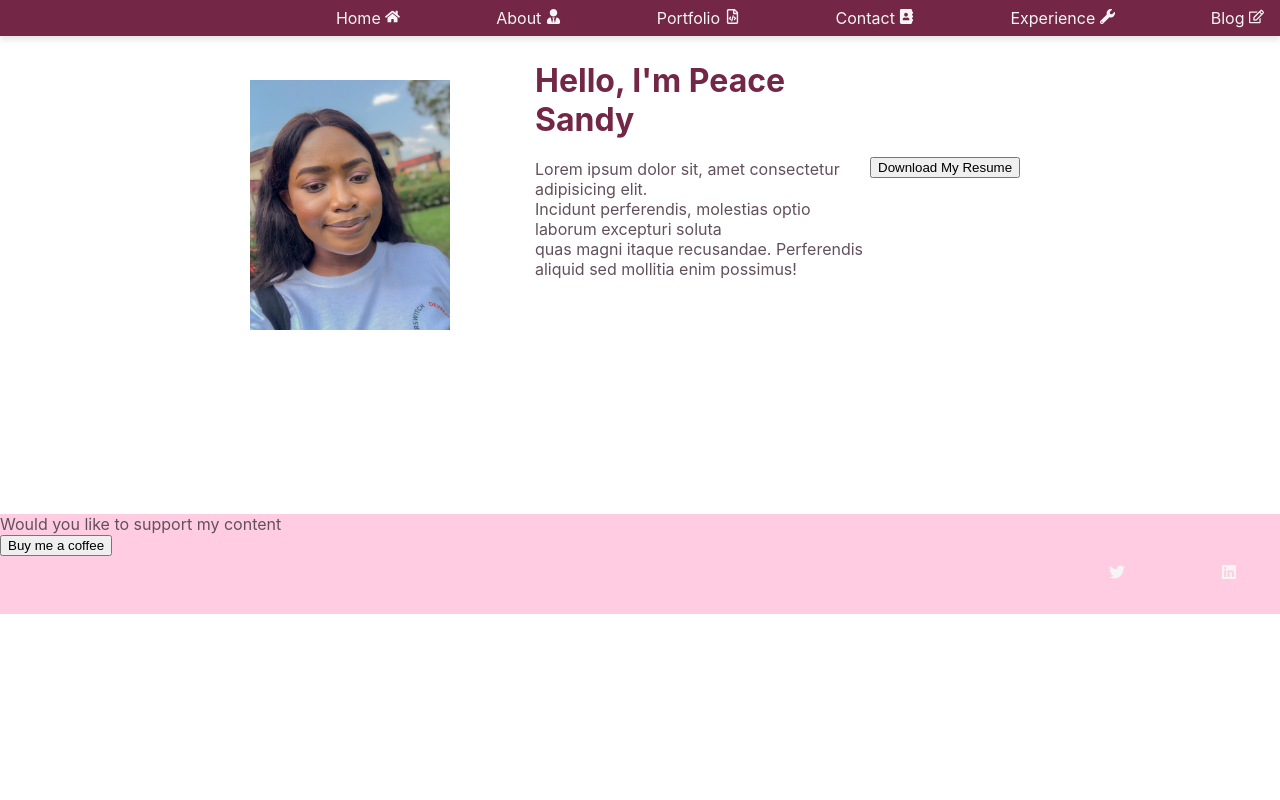
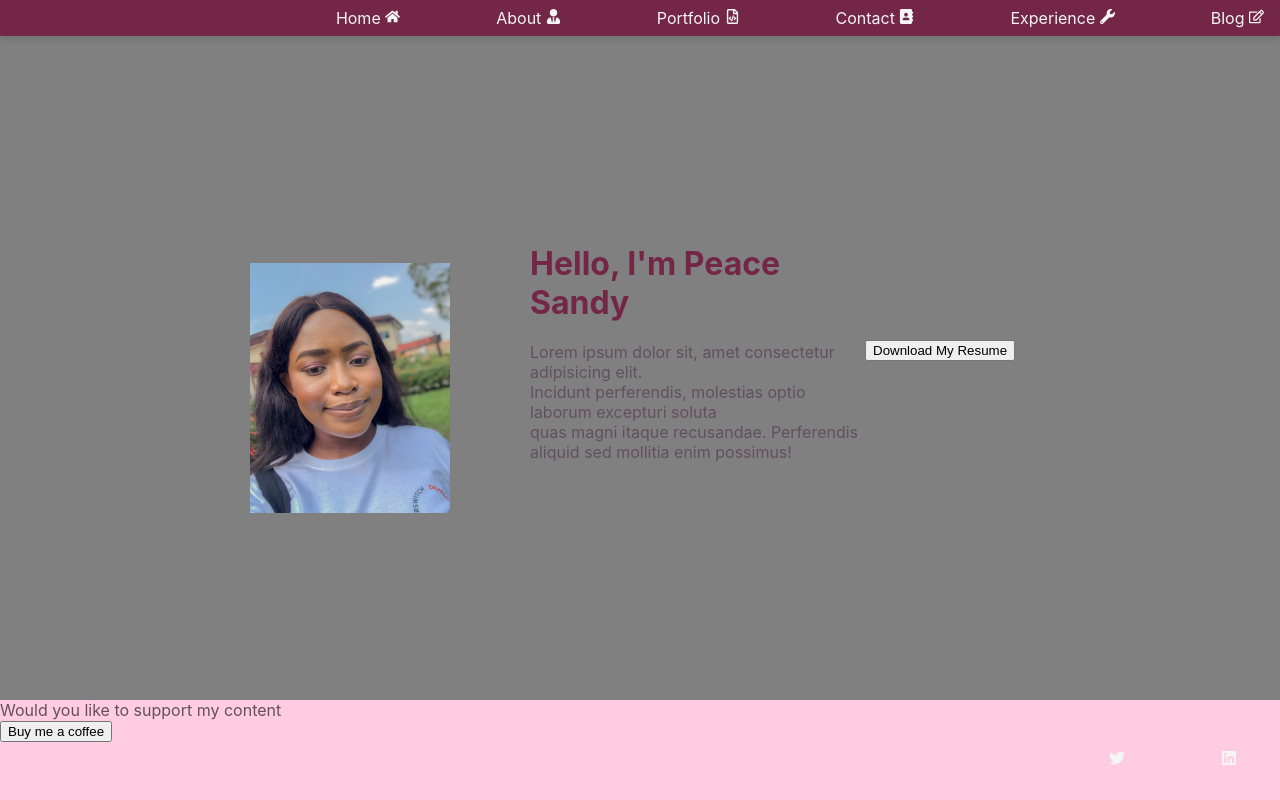
Before and after one commit to Peacesandy/peace-sandy, a React (Create React App) app: page / in a window 1280 px wide. Shown: the top 800 px of the page. Built offline with nearby package versions, Linux system fonts and the light colour scheme.

Commit message:
added background color

```diff
--- a/src/Styles/Footer.css
+++ b/src/Styles/Footer.css
@@ -3,5 +3,5 @@
     width: 1365px;
     height: 100px;
     background-color:#FFCCE1;
-    margin-top: 180px;
+    margin-top: 0px;
 }
--- a/src/Styles/Home.css
+++ b/src/Styles/Home.css
@@ -13,10 +13,11 @@
 
 .container{
     position: relative;
+    height: 700px;
+    background-color: grey;
     display: grid;
     align-items: center;
     grid-template-columns: 1fr 1fr 1fr;
-    column-gap: 5px;
 }
 
 .text{
```
